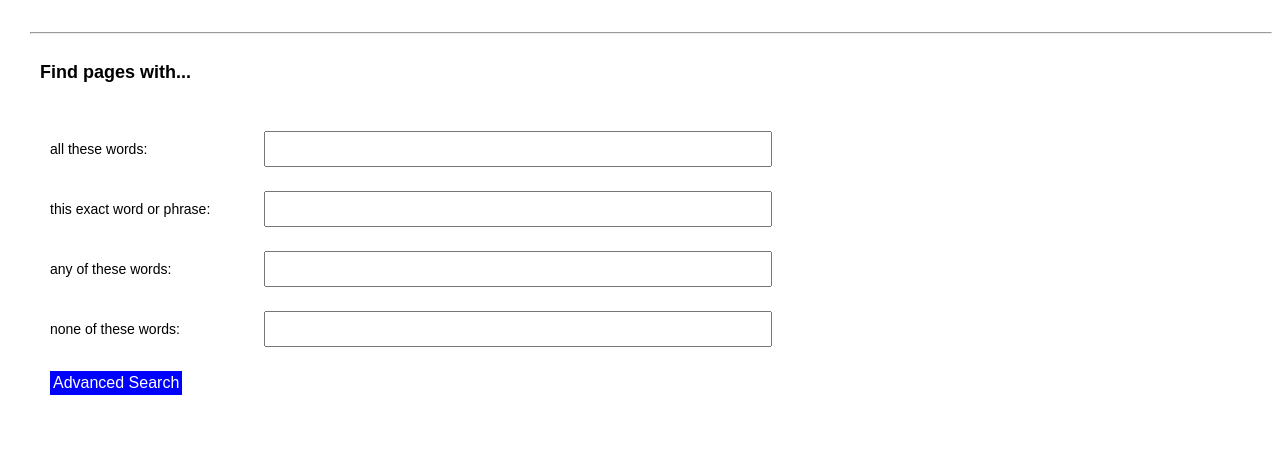
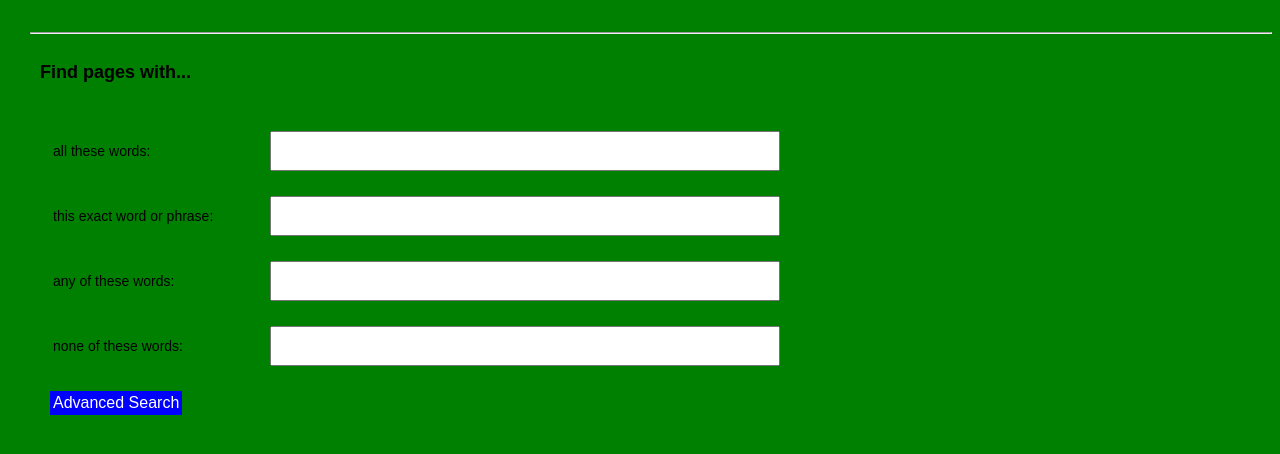
Before and after one commit to Jurgitavz/Project0, a plain HTML site: page google_advanced_search.html in a window 1280 px wide. Shown: the part 184-638 px from the top of the page. Drawn offline with Linux system fonts and the light colour scheme.

Commit message:
Correct mistakes

```diff
--- a/styles_advanced.css
+++ b/styles_advanced.css
@@ -38,13 +38,13 @@ h2 {
 h3 {
   display: block;
   font-size: 18px;
-  font-color: black;
+  color: black;
   padding: 10px;
 }
 
 label, input.inquiry {
   display: inline-block;
-  padding 20px;
+  padding: 3px;
   width: 200px;
   height: 30px;
   font-size: 14px;
@@ -75,8 +75,9 @@ body {
 /* Large devices (laptops/desktops) */
 @media (min-width: 600px) {
 body {
-  /*background-color: black;*/
+  background-color: green;
 }
 input.inquiry {
     width: 500px;
 }
+}
```
